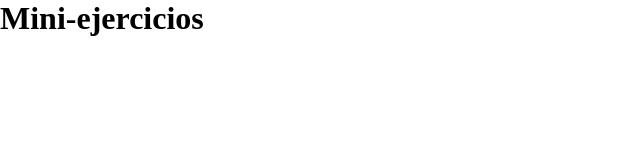
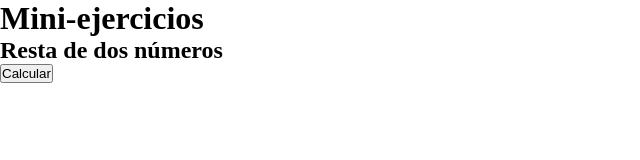
Before and after one commit to Dapamo81/Mini-ejercicios, a plain HTML site: page index.html in a window 1280 px wide. Shown: the whole page, without its empty margins (0-640 px from the left). Drawn offline with Linux system fonts and the light colour scheme.

Commit message:
añadimos restar numero.

```diff
--- a/index.html
+++ b/index.html
@@ -14,10 +14,15 @@
        <h1>Mini-ejercicios</h1>
     </header>
     <section>
+        <!-- Seccion para la resta de dos números-->
 
+        <h2>Resta de dos números</h2>
+        <button onclick="restarNumeros()">Calcular</button>
+        <p id="resultadoResta"></p>
 
 
     </section>
+
     <footer>
 
     </footer>
--- a/js/funcion.js
+++ b/js/funcion.js
@@ -0,0 +1,10 @@
+// funcion para restar los dos numeros
+
+function restarNumeros(){
+    const num1 = parseFloat(prompt("Ingresar el primer número:"));
+    const num2 = parseFloat(prompt("Ingresar el segundo número:"));
+    const resultado = num1 - num2;
+    document.getElementById("resultadoResta").textContent = "El resultado de la resta es: "+ resultado;
+    console.log("Resta:", num1," + ", num2," =", resultado);
+
+}
```
